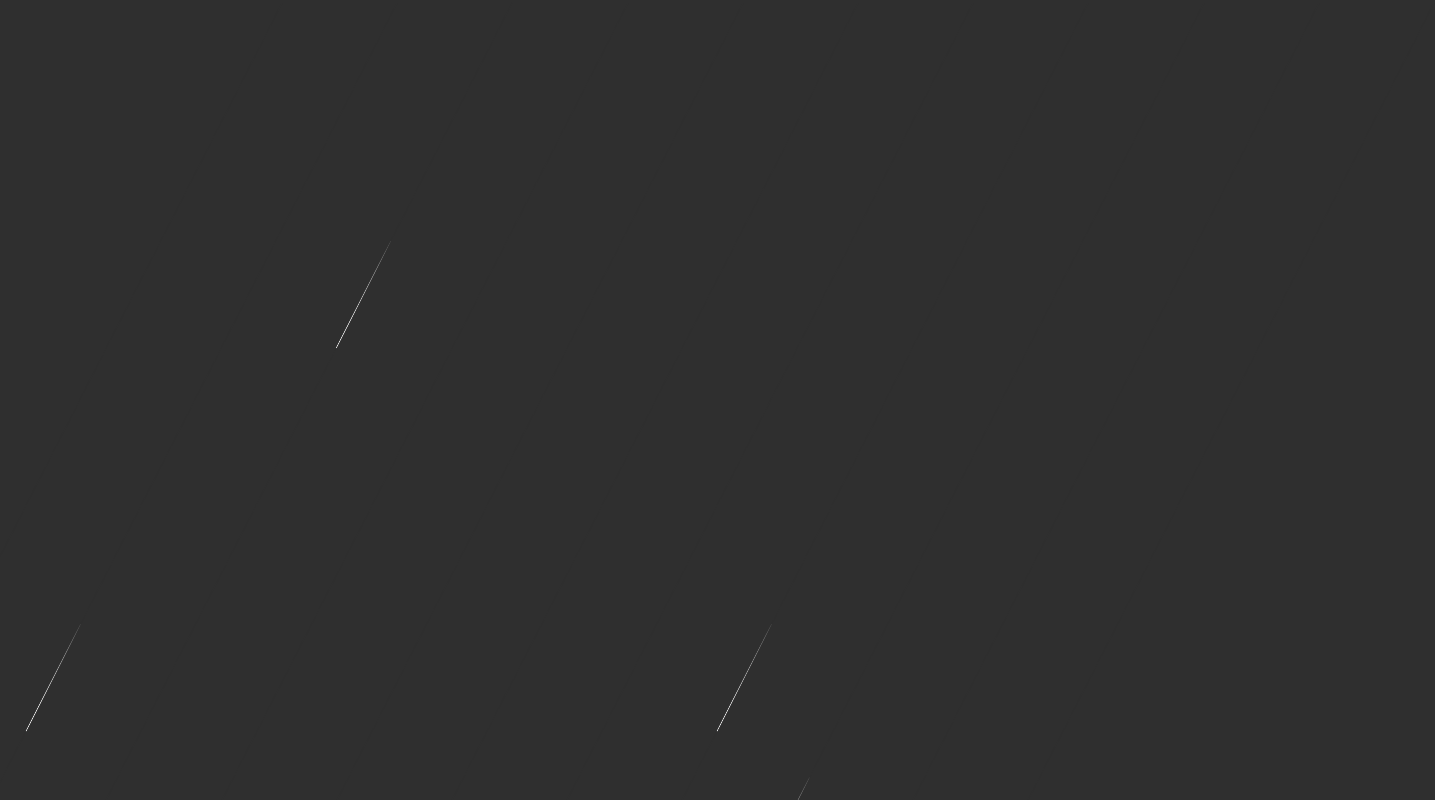
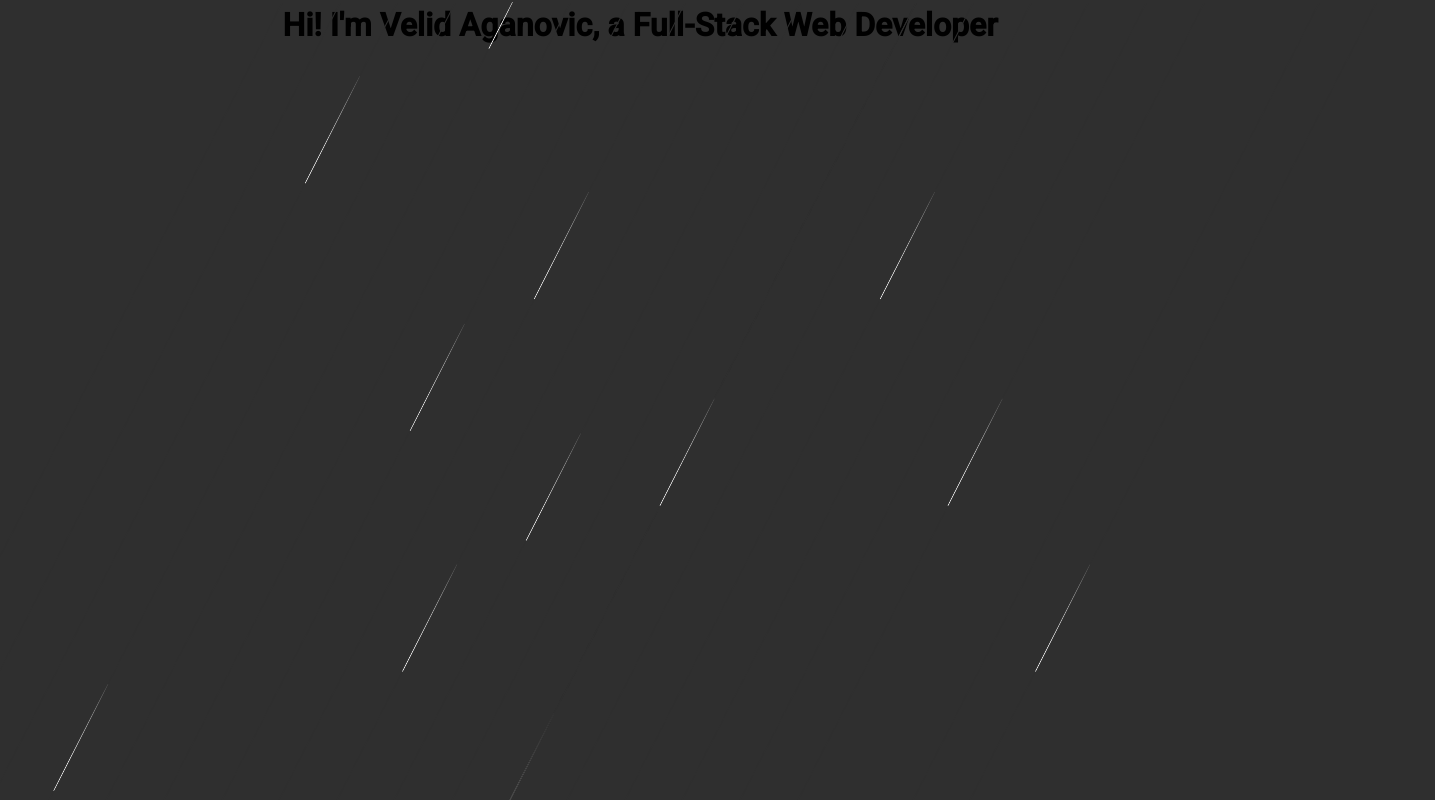
Before and after one commit to VelidAganovic/Website, a React (Create React App) app in the folder portfolio/: page / in a window 1280 px wide. Shown: the top 800 px of the page, 1435 px wide, since content can reach past the window. Built offline with nearby package versions, Linux system fonts and the light colour scheme.

Commit message:
fix landing page

```diff
--- a/portfolio/src/LandingPage/LandingPage.css
+++ b/portfolio/src/LandingPage/LandingPage.css
@@ -44,58 +44,102 @@ body {
     top: -50%;
     left: 0;
     background: linear-gradient(to bottom, rgba(255, 255, 255, 0.1) 0%, #ffffff 75%, #ffffff 100%);
-    animation: drop 4s 0s infinite;
+    animation: drop 3s 0s infinite;
     animation-fill-mode: forwards;
-    animation-timing-function: cubic-bezier(0.4, 0.26, 0, 0.97); }
+    animation-timing-function: cubic-bezier(0.4, 0.26, 0, 0.27); }
   .line:nth-child(1) {
     margin-left: -50%; }
     .line:nth-child(1)::after {
       animation-delay: 2s; }
   .line:nth-child(2) {
+    margin-left: -45%; }
+    .line:nth-child(2)::after {
+      animation-delay: 2.2s; }
+  .line:nth-child(3) {
     margin-left: -40%; }
-    .line:nth-child(2)::after {
+    .line:nth-child(3)::after {
+      animation-delay: 1.7s; }
+  .line:nth-child(4) {
+    margin-left: -35%; }
+    .line:nth-child(4)::after {
+      animation-delay: 3.1s; }
+  .line:nth-child(5) {
+    margin-left: -30%; }
+    .line:nth-child(5)::after {
+      animation-delay: 1.9s; }
+  .line:nth-child(6) {
+    margin-left: -25%; }
+    .line:nth-child(6)::after {
+      animation-delay: 2.4s; }
+  .line:nth-child(7) {
+    margin-left: -20%; }
+    .line:nth-child(7)::after {
+      animation-delay: 1.2s; }
+  .line:nth-child(8) {
+    margin-left: -15%; }
+    .line:nth-child(8)::after {
+      animation-delay: 1.5s; }
+  .line:nth-child(9) {
+    margin-left: -10%; }
+    .line:nth-child(9)::after {
+      animation-delay: 0.5s; }
+  .line:nth-child(10) {
+    margin-left: -5%; }
+    .line:nth-child(10)::after {
+      animation-delay: 0.9s; }
+  .line:nth-child(11) {
+    margin-left: 0%; }
+    .line:nth-child(11)::after {
       animation-delay: 2.5s; }
-  .line:nth-child(3) {
-    margin-left: -30%; }
-    .line:nth-child(3)::after {
+  .line:nth-child(12) {
+    margin-left: 5%; }
+    .line:nth-child(12)::after {
       animation-delay: 3s; }
-  .line:nth-child(4) {
-    margin-left: -20%; }
-    .line:nth-child(4)::after {
-      animation-delay: 3.5s; }
-  .line:nth-child(5) {
-    margin-left: -10%; }
-    .line:nth-child(5)::after {
-      animation-delay: 0.7s; }
-  .line:nth-child(6) {
-    margin-left: 0%; }
-    .line:nth-child(6)::after {
-      animation-delay: 1.2s; }
-  .line:nth-child(7) {
+  .line:nth-child(13) {
+    margin-left: 5%; }
+    .line:nth-child(13)::after {
+      animation-delay: 1s; }
+  .line:nth-child(14) {
     margin-left: 10%; }
-    .line:nth-child(7)::after {
+    .line:nth-child(14)::after {
+      animation-delay: 2s; }
+  .line:nth-child(15) {
+    margin-left: 15%; }
+    .line:nth-child(15)::after {
+      animation-delay: 1.5s; }
+  .line:nth-child(16) {
+    margin-left: 20%; }
+    .line:nth-child(16)::after {
+      animation-delay: 2.5s; }
+  .line:nth-child(17) {
+    margin-left: 25%; }
+    .line:nth-child(17)::after {
+      animation-delay: 2s; }
+  .line:nth-child(18) {
+    margin-left: 30%; }
+    .line:nth-child(18)::after {
       animation-delay: 1s; }
-  .line:nth-child(8) {
-    margin-left: 20%; }
-    .line:nth-child(8)::after {
-      animation-delay: 2.5s; }
-  .line:nth-child(9) {
-    margin-left: 30%; }
-    .line:nth-child(9)::after {
+  .line:nth-child(19) {
+    margin-left: 35%; }
+    .line:nth-child(19)::after {
+      animation-delay: 3s; }
+  .line:nth-child(19) {
+    margin-left: 40%; }
+    .line:nth-child(19)::after {
       animation-delay: 2s; }
-  .line:nth-child(10) {
-    margin-left: 40%; }
-    .line:nth-child(10)::after {
-      animation-delay: 1.5s; }
-  .line:nth-child(11) {
+  .line:nth-child(20) {
+    margin-left: 45%; }
+    .line:nth-child(20)::after {
+      animation-delay: 0.5s; }
+  .line:nth-child(21) {
     margin-left: 50%; }
-    .line:nth-child(11)::after {
-      animation-delay: 0.5s; }
+    .line:nth-child(21)::after {
+      animation-delay: 2s; }
 
 @keyframes drop {
   0% {
-    top: -50%; }
+    top: -30%; }
   100% {
-    top: 110%; } }
+    top: 100%; } }
 
 /*# sourceMappingURL=LandingPage.css.map */
--- a/portfolio/src/LandingPage/LandingPage.js
+++ b/portfolio/src/LandingPage/LandingPage.js
@@ -2,21 +2,18 @@ import React from 'react';
 import './LandingPage.css';
 
 function LandingPage(props) {
+    // size is amount of drops also needs to be adjusted in css
+    const size = 20;
+    var indents = [];
+    for (var i = 0; i < size; i++) {
+    indents.push(<div class="line"></div>);
+    }
     return (
       <div className="App">
           <div class="lines">
-            <div class="line"></div>
-            <div class="line"></div>
-            <div class="line"></div>
-            <div class="line"></div>
-            <div class="line"></div>
-            <div class="line"></div>
-            <div class="line"></div>
-            <div class="line"></div>
-            <div class="line"></div>
-            <div class="line"></div>
-            <div class="line"></div>
+            {indents}
         </div>
+        <h1>Hi! I'm Velid Aganovic, a Full-Stack Web Developer</h1>
       </div>
     )
   }
--- a/portfolio/src/LandingPage/LandingPage.sass
+++ b/portfolio/src/LandingPage/LandingPage.sass
@@ -46,68 +46,24 @@ body
     top: -50%
     left: 0
     background: linear-gradient(to bottom, rgba(255, 255, 255, 0.1) 0%, #ffffff 75%, #ffffff 100%)
-    animation: drop 4s 0s infinite
+    animation: drop 3s 0s infinite
     animation-fill-mode: forwards
-    animation-timing-function: cubic-bezier(0.4, 0.26, 0, 0.97)
+    animation-timing-function: cubic-bezier(0.4, 0.26, 0, 0.27)
 
-  &:nth-child(1)
-    margin-left: -50%
-    &::after
-      animation-delay: 2s
 
-  &:nth-child(2)
-    margin-left: -40%
-    &::after
-      animation-delay: 2.5s
+  // dirty fix find better way to do this
+  $sizes: 1 2s -50%, 2 2.2s -45%, 3 1.7s -40%, 4 3.1s -35%, 5 1.9s -30%, 6 2.4s -25%, 7 1.2s -20%, 8 1.5s -15%, 9 0.5s -10%, 10 0.9s -5%, 11 2.5s 0%, 12 3s 5%, 13 1s 5%, 14 2s 10%, 15 1.5s 15%, 16 2.5s 20%, 17 2s 25%, 18 1s 30%, 19 3s 35%, 19 2s 40%, 20 0.5s 45%, 21 2s 50%
 
-  &:nth-child(3)
-    margin-left: -30%
-    &::after
-      animation-delay: 3s
+  @each $num, $duration, $spot in $sizes
+    &:nth-child(#{$num})
+      margin-left: #{$spot}
+      &::after
+        animation-delay: #{$duration}
 
-  &:nth-child(4)
-    margin-left: -20%
-    &::after
-      animation-delay: 3.5s
-
-  &:nth-child(5)
-    margin-left: -10%
-    &::after
-      animation-delay: 0.7s
-
-  &:nth-child(6)
-    margin-left: 0%
-    &::after
-      animation-delay: 1.2s
-
-  &:nth-child(7)
-    margin-left: 10%
-    &::after
-      animation-delay: 1s
-
-  &:nth-child(8)
-    margin-left: 20%
-    &::after
-      animation-delay: 2.5s
-
-  &:nth-child(9)
-    margin-left: 30%
-    &::after
-      animation-delay: 2s
-
-  &:nth-child(10)
-    margin-left: 40%
-    &::after
-      animation-delay: 1.5s
-
-  &:nth-child(11)
-    margin-left: 50%
-    &::after
-      animation-delay: 0.5s
 
 
 @keyframes drop
   0%
-    top: -50%
+    top: -30%
   100%
-    top: 110%
+    top: 100%
```
Also changed, not shown: 2 other files (tests, documents, lock files or other folders).
